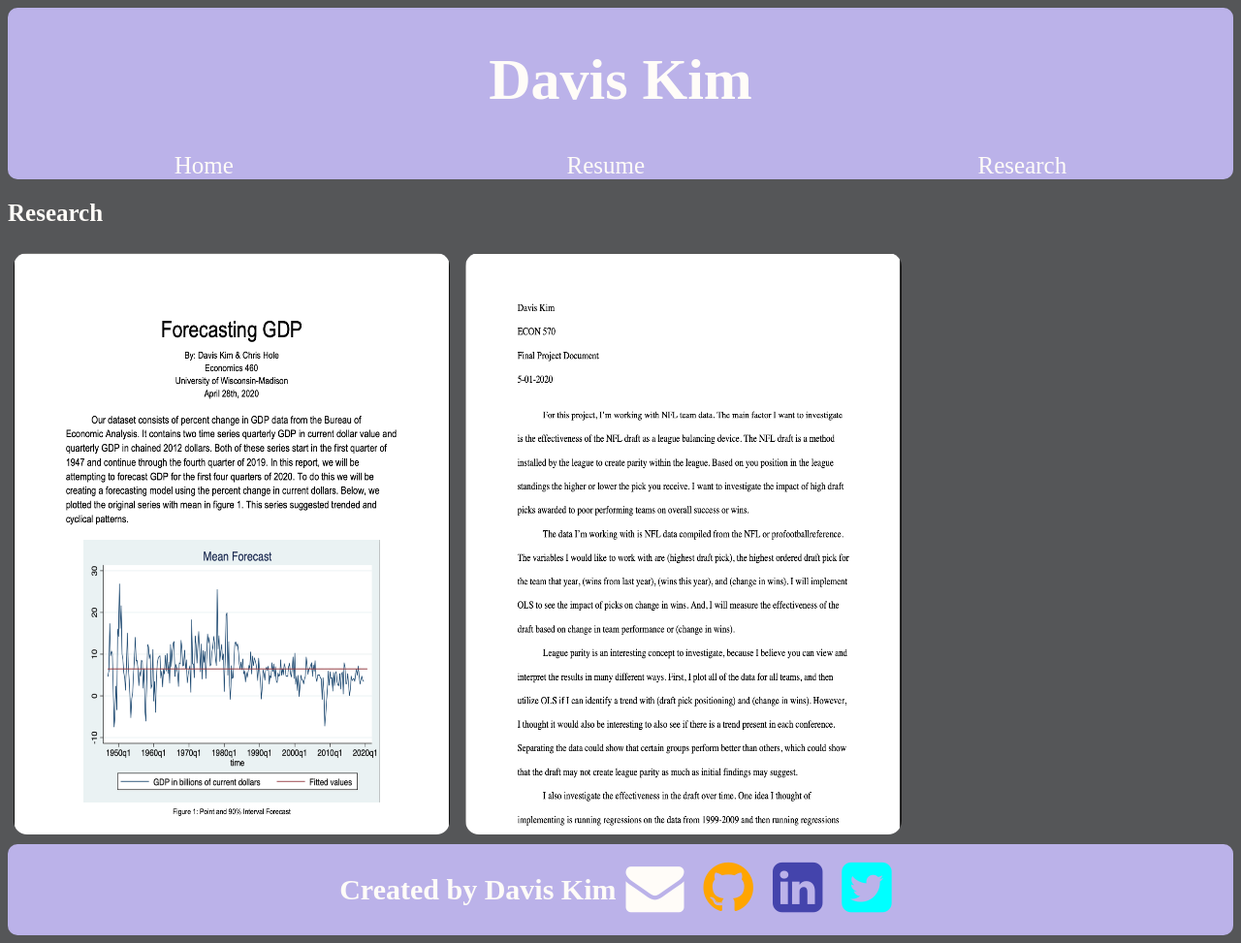
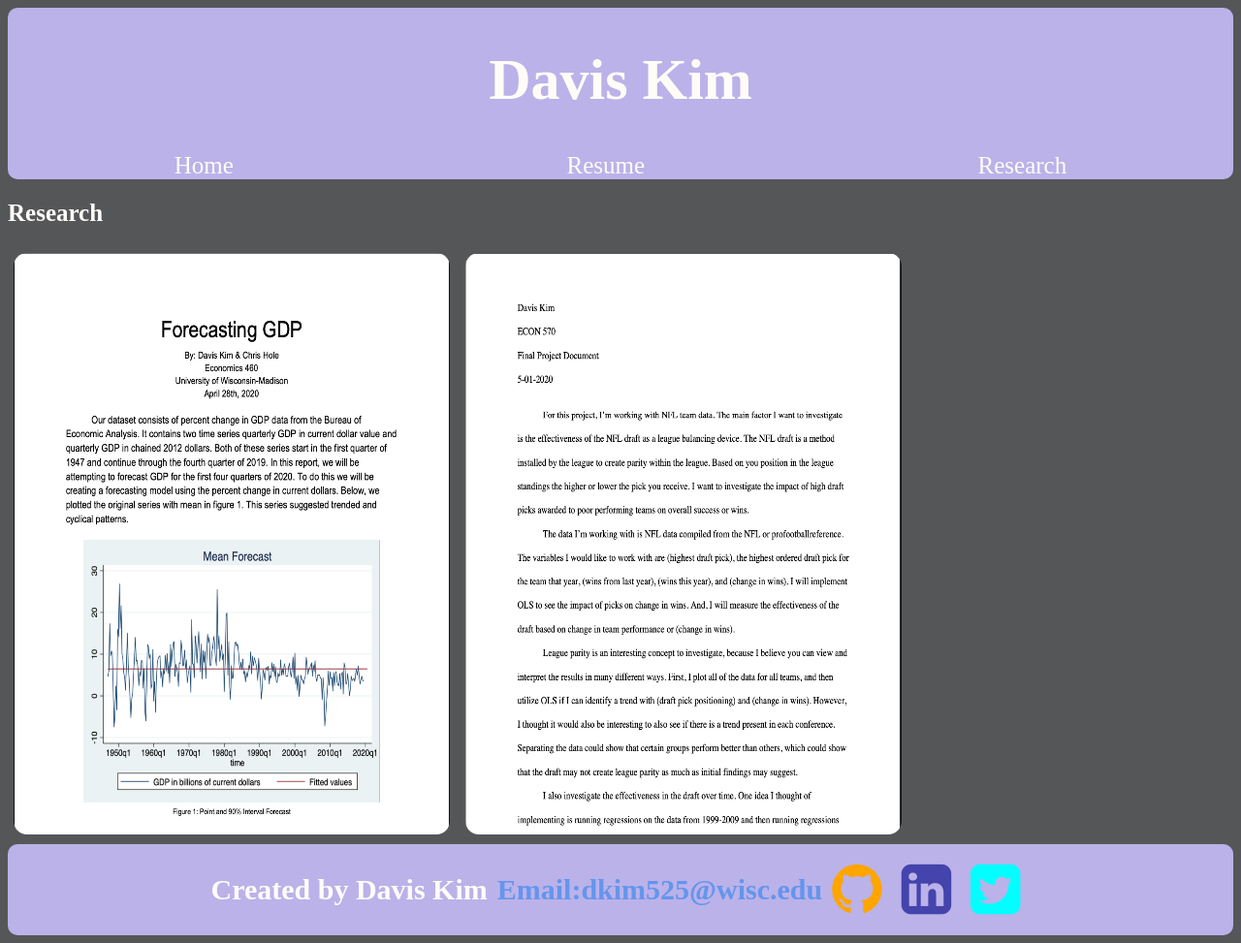
Before and after one commit to dkim525/Portfolio3, a plain HTML site: page research.html in a window 1280 px wide. Shown: the whole page at 97% size. Drawn offline with Linux system fonts and the light colour scheme.

Commit message:
final touches

```diff
--- a/assets/css/style.css
+++ b/assets/css/style.css
@@ -81,17 +81,19 @@
     padding: 6px;
 }
 .footercontainer {
-    display: flex;
-    justify-content:center;
     background-color:#bbb2e9;
     border-radius: 10px;
     color:rgb(255, 252, 248);
     font-size: 20px;
     padding: 5px;
 }
+.createdby {
+    padding-right: 10px;
+}
 .email{
-    padding: 10px;
     cursor:pointer;
+    text-decoration: none;
+    color:cornflowerblue;
 }
 .github{
     color:orange;
@@ -124,3 +126,15 @@
     cursor:pointer;
     padding: 6px;
 }
+.flex-container {
+    display: flex;
+    display: flex;
+    justify-content:center;
+    align-items: center;
+    flex-direction: row;
+}
+@media (max-width: 800px) {
+    .flex-container {
+      flex-direction: column;
+    }
+}
--- a/research.html
+++ b/research.html
@@ -25,27 +25,27 @@
     <section>
       <h2 class="projects">Research</h2>
         <div class="projectcontainer">
-          <card class="project1" onclick="openInNewTab('https://nicholasheld.github.io/breweries-team4/');">
+          <a href="assets/files/Econ 460 Final Report.pdf" target="_blank"><card class="project1">
             <img
             src="assets/files/460.png"
             alt="Photo of project 1"
             id="research"
-            />
+            /></a>
           </card>
-          <card class="project1" onclick=<a href="assets/files/ECON 570 Final Project .pdf" target="_blank"></a>
+          <a href="assets/files/ECON 570 Final Project .pdf" target="_blank"><card class="project1">
             <img
             src="assets/files/570.png"
             alt="Photo of project 2"
             id="research"
-            />
+            /></a>
           </card>
         </div>
       </section>
       <footer>
         <section>
-            <div class="footercontainer">
-              <h2> Created by Davis Kim</h2>
-              <i class="fa fa-envelope fa-3x email" aria-hidden="true" onclick="('dkim525@wisc.edu');"></i>
+            <div class="footercontainer flex-container">
+              <h2 class="createdby"> Created by Davis Kim</h2>
+              <h2 class="email" href="mailto:dkim525@wisc.edu">Email:dkim525@wisc.edu</h2>
               <i class="fa fa-github github fa-3x" aria-hidden="true" onclick="openInNewTab('https://github.com/dkim525');"></i>
               <i class="fa fa-linkedin-square linkedin fa-3x" aria-hidden="true" onclick="openInNewTab('https://www.linkedin.com/in/davis-kim-b5824a167/');"></i>
               <i class="fa fa-twitter-square twitter fa-3x" aria-hidden="true" onclick="openInNewTab('https://twitter.com/davirrr___');"></i>
```
Also changed, not shown: index.html (+2 -3 lines), resume.html (+6 -6 lines), assets/files/website.png (added), 1 other file.
